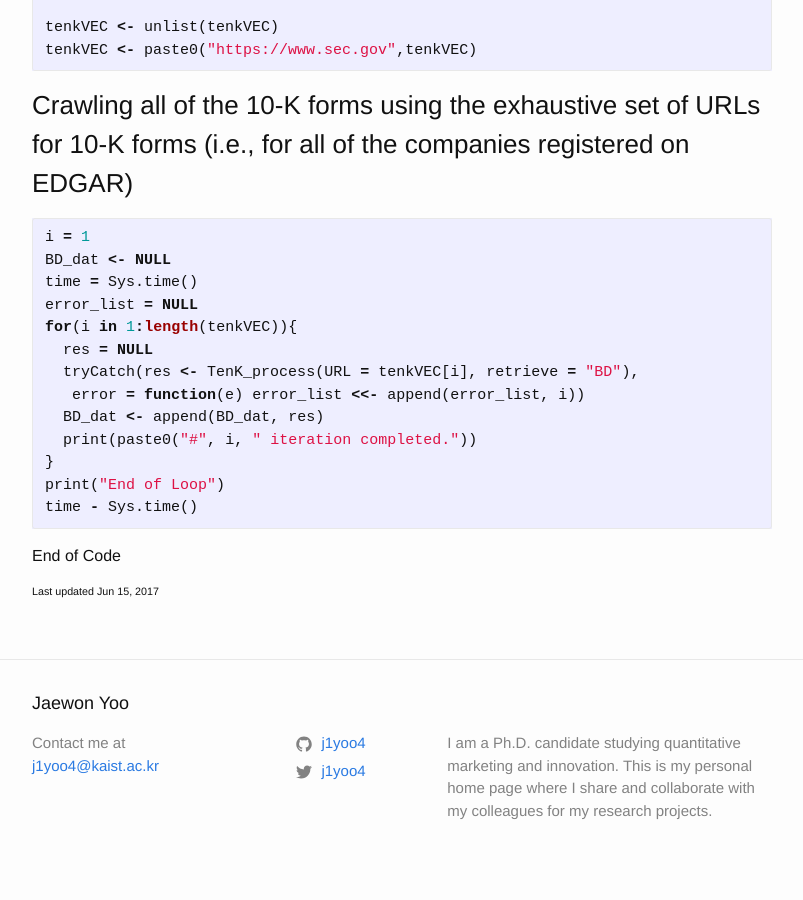
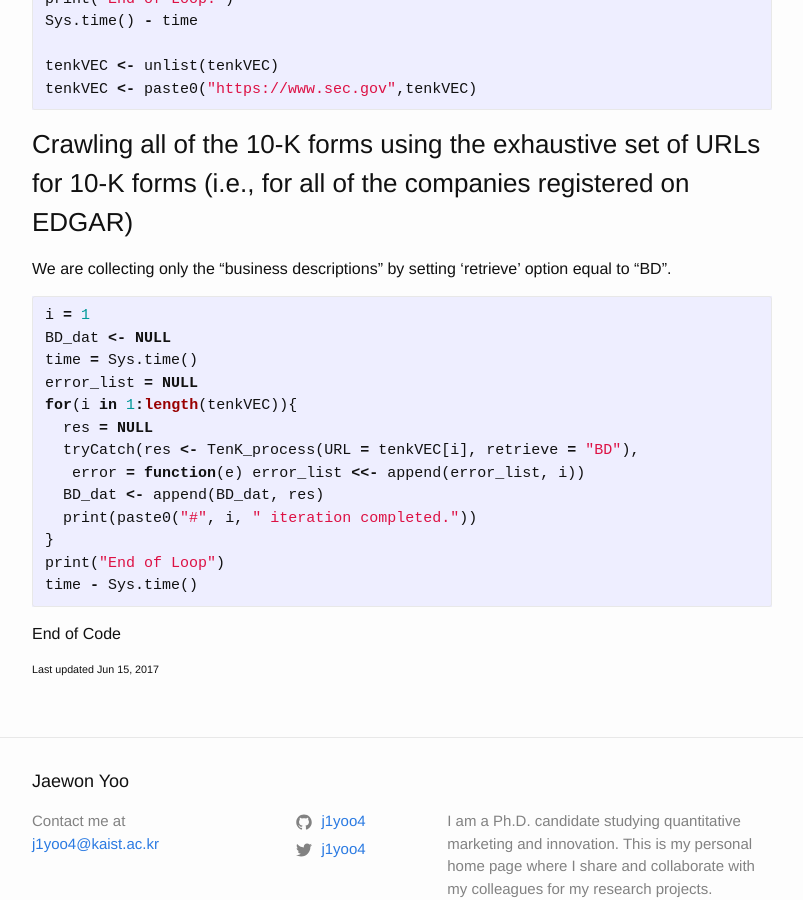
Before and after one commit to j1yoo/j1yoo.github.io, a Jekyll site: the page built from _posts/2017-06-06-Crawling-SEC-10k.md, in a window 1280 px wide and 900 px high, scrolled down 3274 px. Shown: the whole window, without its empty margins (238-1041 px from the left). Built offline with Jekyll 4.4.1, drawn with Linux system fonts in a browser that asks for light colours; some of the changed text lies outside the part shown.

Commit message:
Update 2017-06-06-Crawling-SEC-10k.md

````diff
--- a/_posts/2017-06-06-Crawling-SEC-10k.md
+++ b/_posts/2017-06-06-Crawling-SEC-10k.md
@@ -7,6 +7,7 @@ categories: misc
 Namil Kim and I have collected all of the 10-K forms (including 10-K405, 10KSB, and 10KSB40) for all of the registered corporations (central index keys; hereafter CIKs) across all of the industries (determined by standard industrial classifications; hereafter SICs) that are available on the SEC’s EDGAR webpage. The data ranges from 19XX to 2017 (n = XXX,XXX) with XX,XXX,XXX unique companies across XX industries.
 
 ### Terminal and tmux:
+We use a remote server for the parsing process.
 ```r
 ssh <account_ID>@<Server_IP_Address>  ## Connect to a server
 tmux attach -t <Session Number>  ## Attach a tmux session
@@ -136,6 +137,7 @@ tenkVEC <- paste0("https://www.sec.gov",tenkVEC)
 ```
 
 ### Crawling all of the 10-K forms using the exhaustive set of URLs for 10-K forms (i.e., for all of the companies registered on EDGAR)
+We are collecting only the "business descriptions" by setting 'retrieve' option equal to "BD".
 ```r
 i = 1
 BD_dat <- NULL
````
